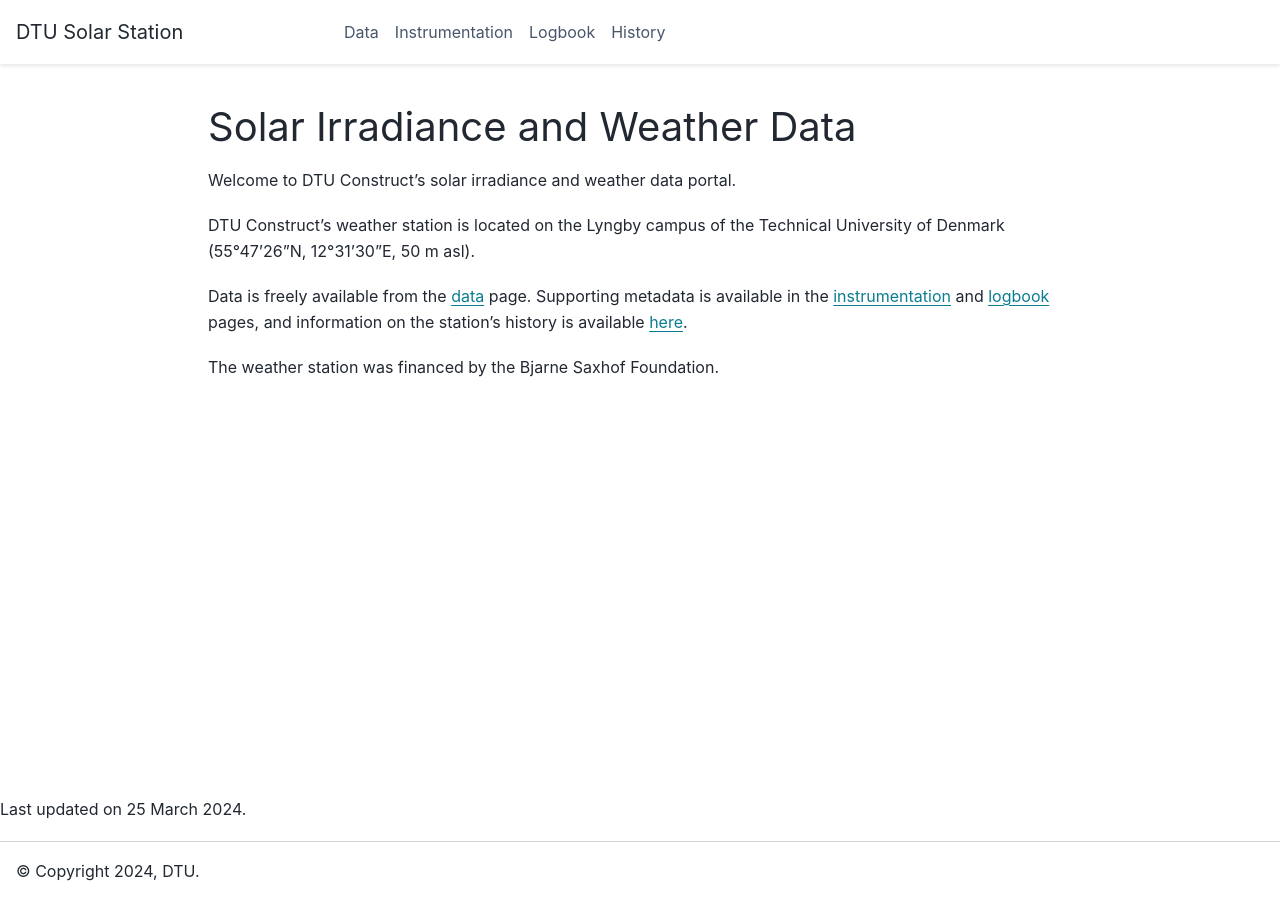
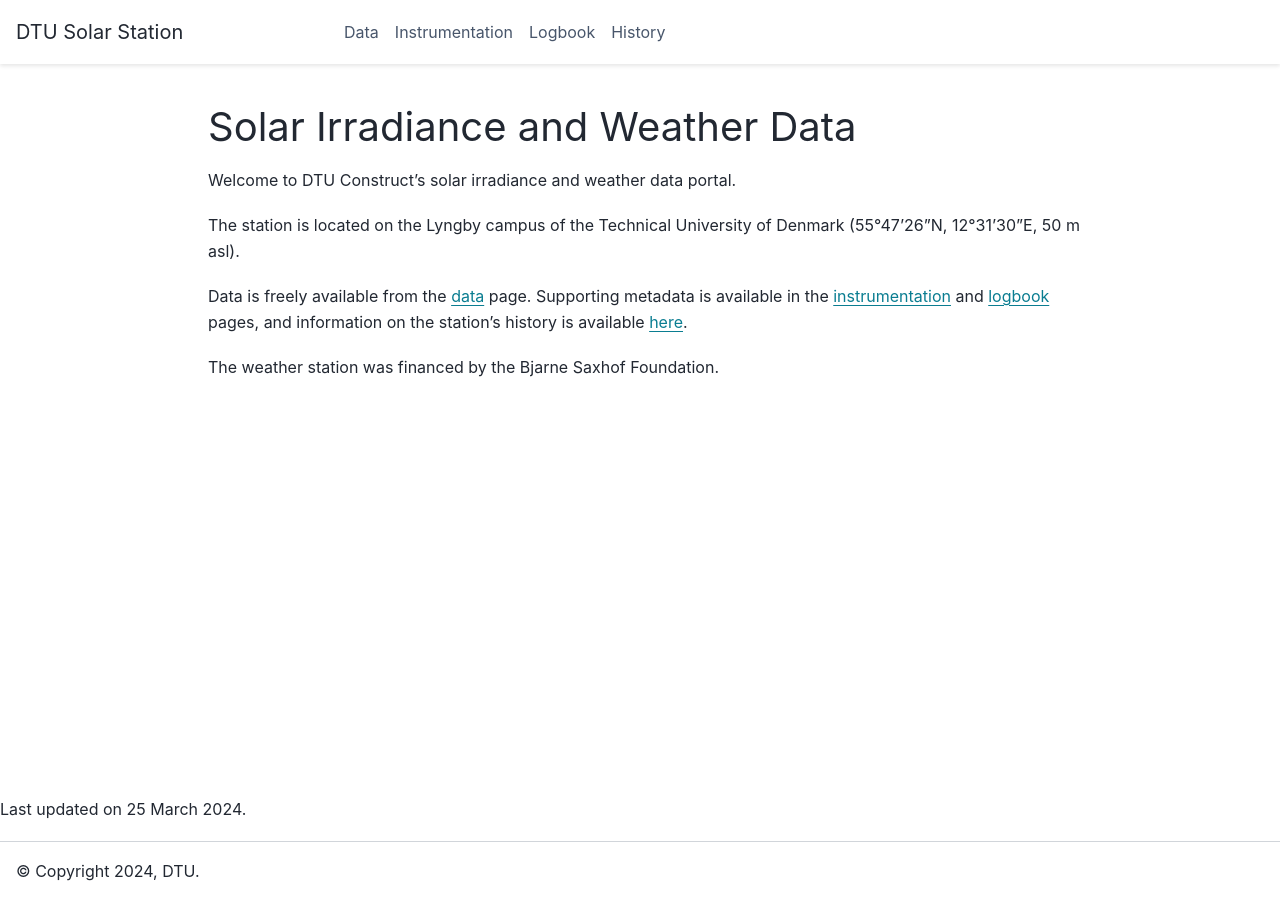
Before and after one commit to AssessingSolar/dtu_solar_station, a Sphinx documentation site: the page built from docs/index.md, in a window 1280 px wide. Built offline with Sphinx 7.4.7 and the PyData theme 0.15.4, drawn with Linux system fonts in a browser that asks for light colours.

Commit message:
minor update

```diff
--- a/docs/index.md
+++ b/docs/index.md
@@ -2,7 +2,7 @@
 
 Welcome to DTU Construct's solar irradiance and weather data portal.
 
-DTU Construct's weather station is located on the Lyngby campus of the Technical University of Denmark (55°47'26"N, 12°31'30"E, 50 m asl).
+The station is located on the Lyngby campus of the Technical University of Denmark (55°47'26"N, 12°31'30"E, 50 m asl).
 
 Data is freely available from the [data](../data) page. Supporting metadata is available in the [instrumentation](instrumentation) and [logbook](logbook) pages, and information on the station's history is available [here](history).
 
```
